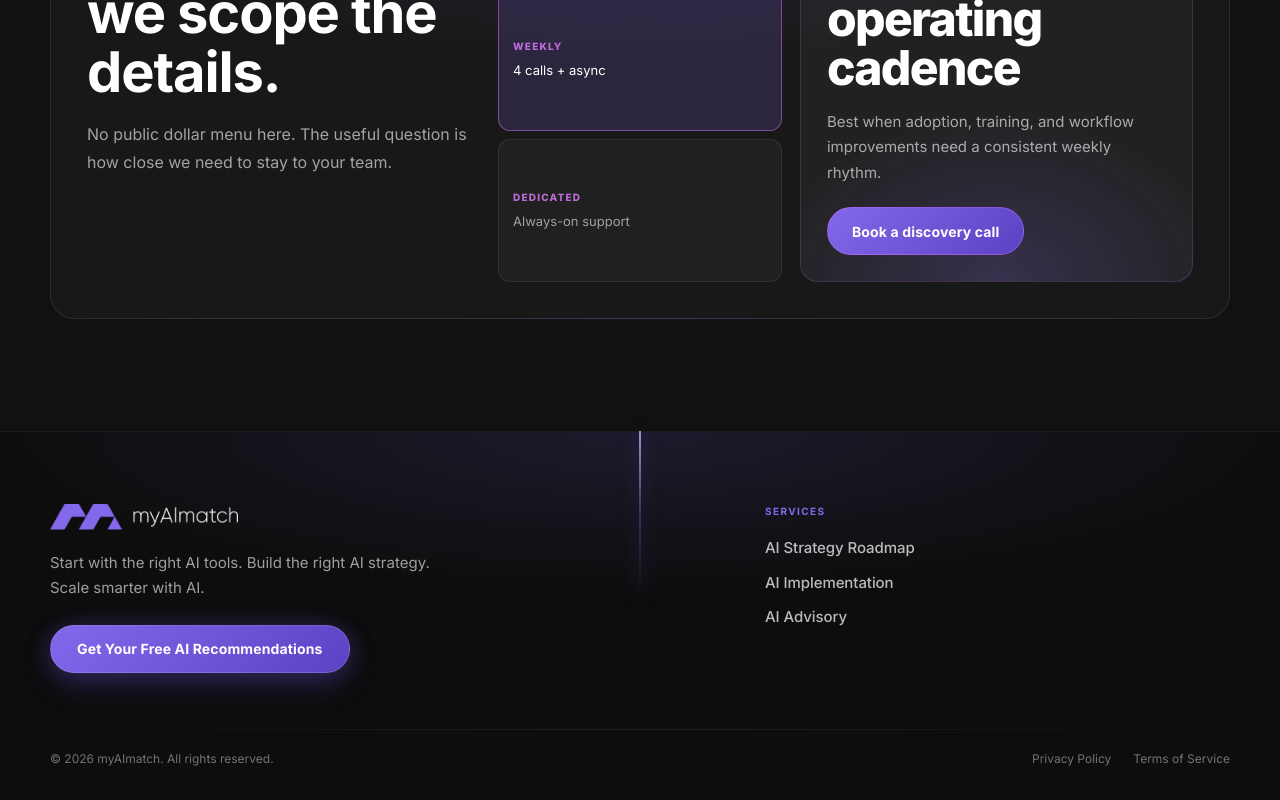
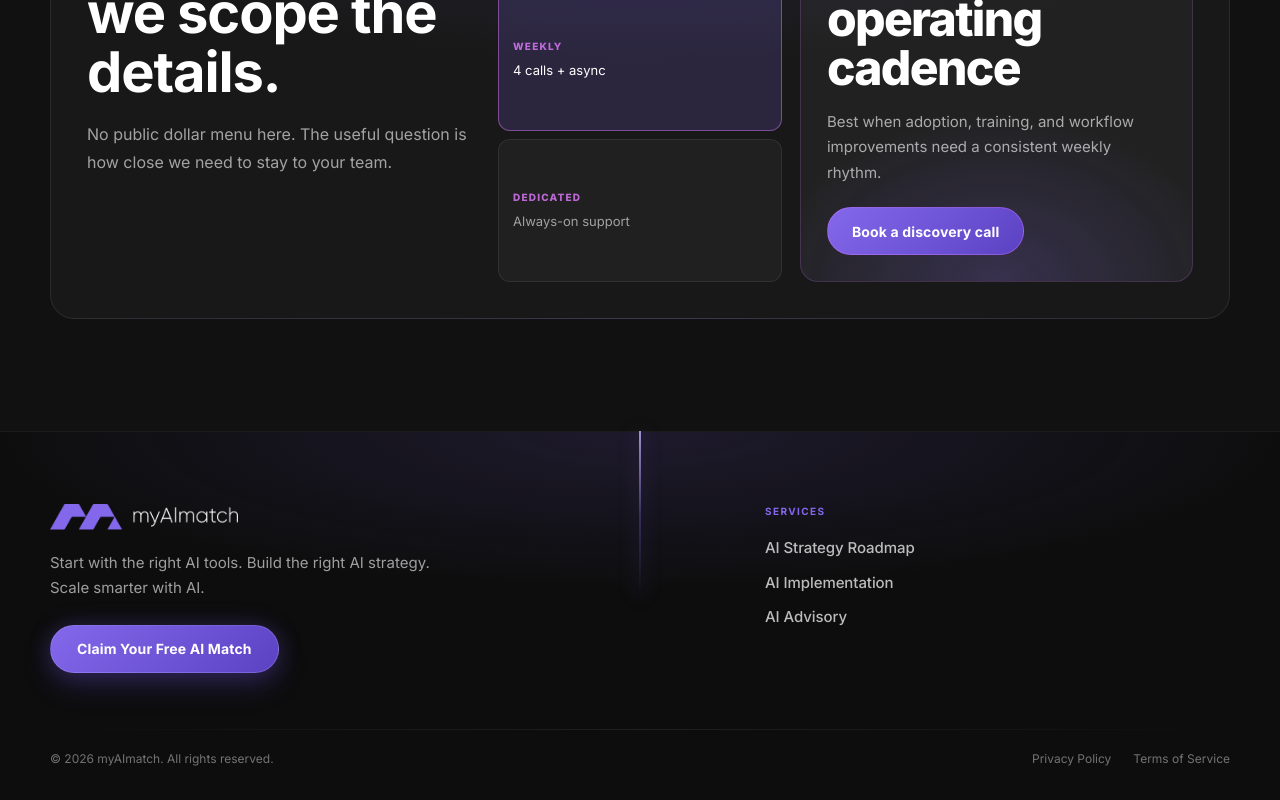
Before and after one commit to myaimatch/myaimatchweb, a Next.js app: page /services/ai-coaching in a window 1280 px wide. Shown: the part 2490-3290 px from the top of the page. Built offline with nearby package versions, Linux system fonts and the light colour scheme; no server answers.

Commit message:
Update primary CTA copy across site

```diff
--- a/src/app/page.tsx
+++ b/src/app/page.tsx
@@ -967,7 +967,7 @@ export default async function HomePage() {
             </p>
             <div className="home-cta-row">
               <AssessmentPopupTrigger className="home-cta-primary" ctaLocation="homepage_hero">
-                Get Your Free AI Recommendations
+                Claim Your Free AI Match
               </AssessmentPopupTrigger>
             </div>
           </div>
@@ -1001,7 +1001,7 @@ export default async function HomePage() {
               </p>
               <div className="home-cta-row">
                 <AssessmentPopupTrigger className="home-cta-primary" ctaLocation="homepage_final">
-                  Get Your Free AI Recommendations
+                  Claim Your Free AI Match
                 </AssessmentPopupTrigger>
               </div>
             </div>
--- a/src/components/BannerCTA.tsx
+++ b/src/components/BannerCTA.tsx
@@ -93,7 +93,7 @@ export default function BannerCTA() {
                 (e.currentTarget as HTMLElement).style.transform = "scale(1)";
               }}
             >
-              Get Your Free AI Recommendations
+              Claim Your Free AI Match
             </AssessmentPopupTrigger>
           </div>
         </div>
--- a/src/components/Footer.tsx
+++ b/src/components/Footer.tsx
@@ -212,7 +212,7 @@ export default function Footer() {
               Start with the right AI tools. Build the right AI strategy. Scale smarter with AI.
             </p>
             <AssessmentPopupTrigger ctaLocation="footer_primary" className="site-footer__cta">
-              Get Your Free AI Recommendations
+              Claim Your Free AI Match
             </AssessmentPopupTrigger>
           </div>
 
--- a/src/components/Navbar.tsx
+++ b/src/components/Navbar.tsx
@@ -595,7 +595,7 @@ export default function Navbar() {
             <div className="site-nav__actions">
               {!isServicesRoute ? (
                 <AssessmentPopupTrigger className="site-nav__cta" ctaLocation="navbar_desktop">
-                  Get Your Free AI Recommendations
+                  Claim Your Free AI Match
                 </AssessmentPopupTrigger>
               ) : null}
             </div>
@@ -666,7 +666,7 @@ export default function Navbar() {
             {!isServicesRoute ? (
               <div className="site-nav__drawer-footer">
                 <AssessmentPopupTrigger className="site-nav__cta" ctaLocation="navbar_mobile">
-                  Get Your Free AI Recommendations
+                  Claim Your Free AI Match
                 </AssessmentPopupTrigger>
               </div>
             ) : null}
--- a/src/components/assessment/AssessmentRouteOpener.tsx
+++ b/src/components/assessment/AssessmentRouteOpener.tsx
@@ -100,7 +100,7 @@ export default function AssessmentRouteOpener() {
               "0 0 0 1px rgba(132,104,235,0.36), 0 10px 32px rgba(132,104,235,0.26)",
           }}
         >
-          Get Your Free AI Recommendations
+          Claim Your Free AI Match
         </AssessmentPopupTrigger>
       </section>
     </div>
```
